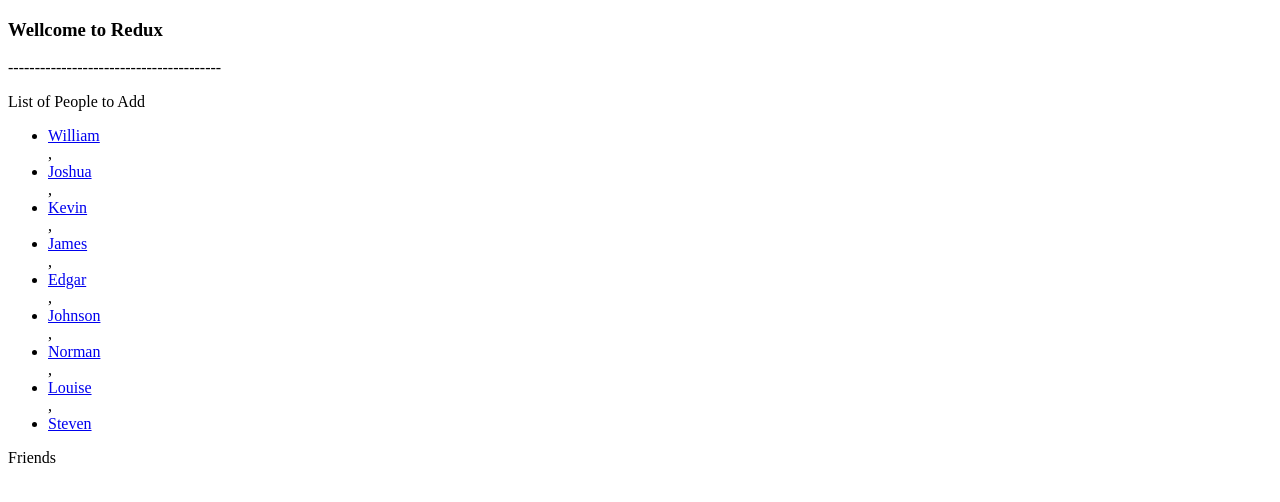
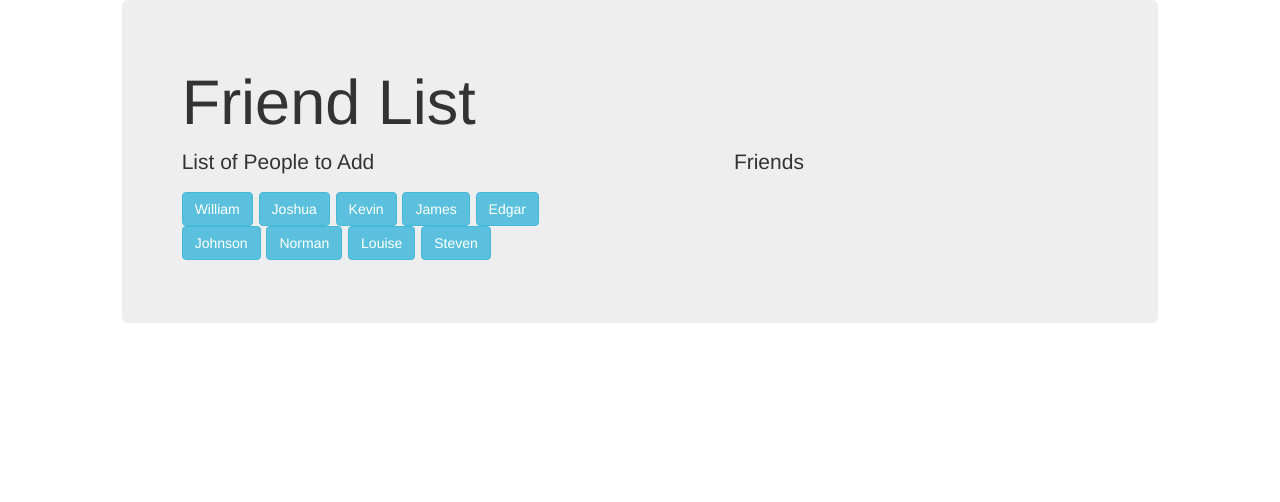
Before and after one commit to antnruban/simple-redux-usecase, a plain HTML site: page index.html in a window 1280 px wide. Drawn offline with nearby package versions, Linux system fonts and the light colour scheme.

Commit message:
Add bootstrap.

```diff
--- a/index.html
+++ b/index.html
@@ -2,19 +2,31 @@
 <html>
   <head>
     <title>Redux Report</title>
+    <link
+      rel="stylesheet"
+      href="https://maxcdn.bootstrapcdn.com/bootstrap/3.3.7/css/bootstrap.min.css"
+      integrity="sha384-BVYiiSIFeK1dGmJRAkycuHAHRg32OmUcww7on3RYdg4Va+PmSTsz/K68vbdEjh4u"
+      crossorigin="anonymous"
+    >
     <script src="https://unpkg.com/redux@latest/dist/redux.min.js"></script>
   </head>
   <body>
+    <div class="container col-md-10 col-md-offset-1">
+      <div class="jumbotron">
+        <h1>Friend List</h1>
+        <div class="row">
+          <div class="col-md-5 pull-left">
+            <p>List of People to Add</p>
+            <div id="availablelist"></div>
+          </div>
+          <div class="col-md-5 pull-right">
+            <p>Friends</p>
+            <div id="friendlist"></div>
+          </div>
+        </div>
+      </div>
     <div>
-      <h3>Wellcome to Redux</h3>
-      <p>----------------------------------------</p>
-    </div>
-    <div>
-      <p>List of People to Add</p>
-      <div id="availablelist"></div>
-      <p>Friends</p>
-      <div id="friendlist"></div>
-    </div>
+  </div>
     <script>
       var listToAdd = [
         { id: 0, name: 'William' },
@@ -79,10 +91,10 @@
         var friends = store.getState().friendState.friends;
         var people = store.getState().peopleState.people;
         function renderPerson(person) {
-          return `<li><a href="#" id=${person.id}>${person.name}</a></li>`;
+          return `<a href="#" id=${person.id} class="btn btn-info">${person.name}</a>`;
         };
-        availablelist.innerHTML = `<ul>${people.map(renderPerson)}</ul>`;
-        friendsListEl.innerHTML = `<ul>${friends.map(renderPerson)}</ul>`;
+        availablelist.innerHTML = `<p>${people.map(renderPerson).join("\r\n")}</p>`;
+        friendsListEl.innerHTML = `<p>${friends.map(renderPerson).join("\r\n")}</p>`;
       };
 
       render()
```
